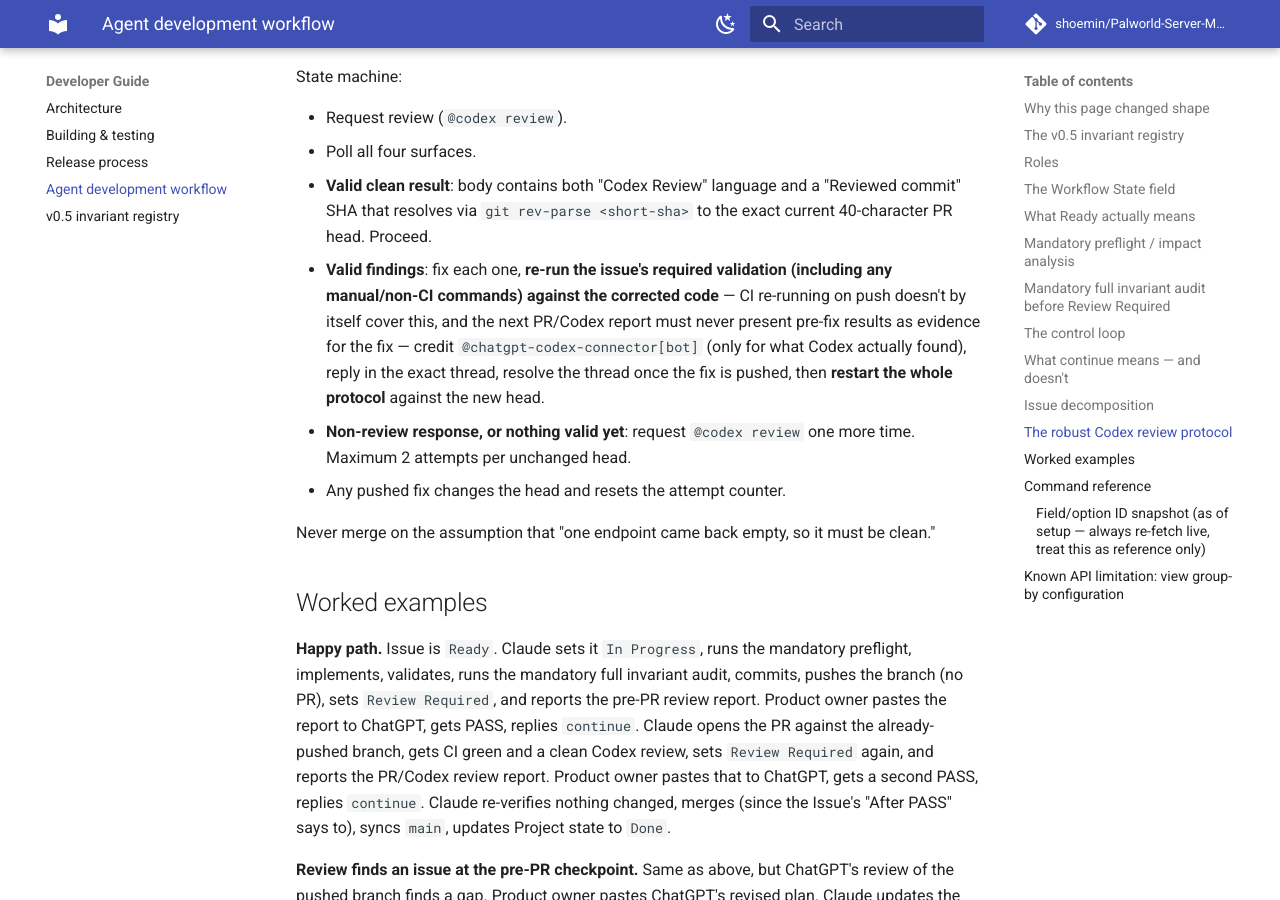
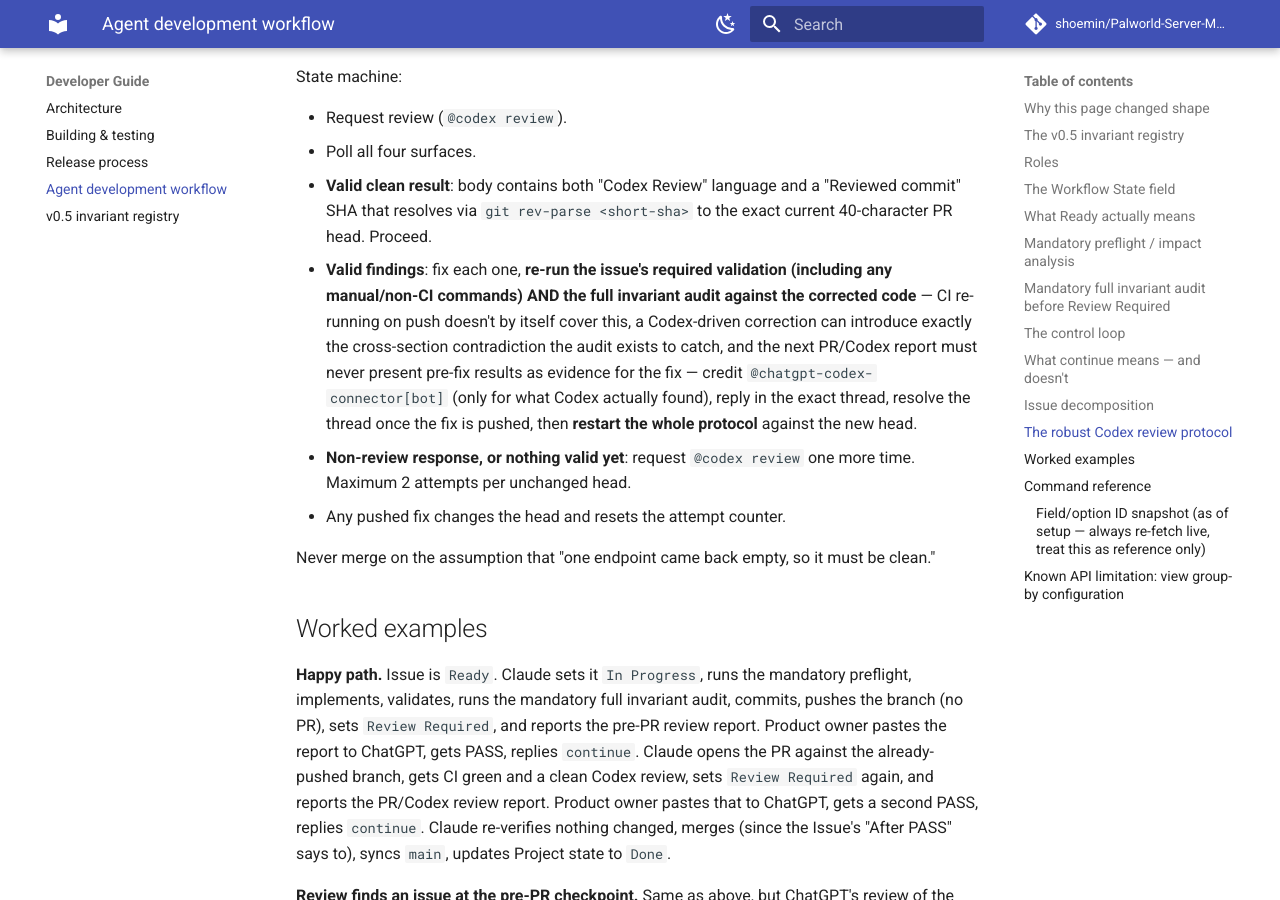
Before and after one commit to shoemin/Palworld-Server-Manager, an MkDocs documentation site: the page built from docs/developer/agent-workflow.md, in a window 1280 px wide and 900 px high, scrolled down 5940 px. Built offline with MkDocs 1.6.1 and Material for MkDocs 9.7.7, drawn with Linux system fonts in a browser that asks for light colours; comment, search, counter and statistics services are not loaded.

Commit message:
Shorten field descriptions to GitHub's 200-char limit; audit refresh too
Two more Codex findings on PR #56 (commit cea19ba), found via a
direct pagination check after the REST comment listing's default
30-item page had started hiding newer comments this session:

- GitHub caps an issue-form field's attributes.description at 200
  characters. The Parent Epic description (363 chars) and After PASS
  description (254 chars) both exceeded it in both templates, which
  means GitHub would reject the form configuration outright rather
  than merely rendering it oddly. Shortened all four to fit while
  keeping the essential content.

- CLAUDE.md H's Codex-finding-fix requirement (and agent-workflow.md's
  matching state) only refreshed the issue's validation, not the
  full invariant audit (F) - but a Codex-driven correction can
  introduce exactly the cross-section contradiction that audit
  exists to catch. Both now require re-running the audit too.

Co-Authored-By: Claude Sonnet 5 <noreply@anthropic.com>

```diff
--- a/docs/developer/agent-workflow.md
+++ b/docs/developer/agent-workflow.md
@@ -158,7 +158,7 @@ State machine:
 - Request review (`@codex review`).
 - Poll all four surfaces.
 - **Valid clean result**: body contains both "Codex Review" language and a "Reviewed commit" SHA that resolves via `git rev-parse <short-sha>` to the exact current 40-character PR head. Proceed.
-- **Valid findings**: fix each one, **re-run the issue's required validation (including any manual/non-CI commands) against the corrected code** — CI re-running on push doesn't by itself cover this, and the next PR/Codex report must never present pre-fix results as evidence for the fix — credit `@chatgpt-codex-connector[bot]` (only for what Codex actually found), reply in the exact thread, resolve the thread once the fix is pushed, then **restart the whole protocol** against the new head.
+- **Valid findings**: fix each one, **re-run the issue's required validation (including any manual/non-CI commands) AND the full invariant audit against the corrected code** — CI re-running on push doesn't by itself cover this, a Codex-driven correction can introduce exactly the cross-section contradiction the audit exists to catch, and the next PR/Codex report must never present pre-fix results as evidence for the fix — credit `@chatgpt-codex-connector[bot]` (only for what Codex actually found), reply in the exact thread, resolve the thread once the fix is pushed, then **restart the whole protocol** against the new head.
 - **Non-review response, or nothing valid yet**: request `@codex review` one more time. Maximum 2 attempts per unchanged head.
 - Any pushed fix changes the head and resets the attempt counter.
 
```
Also changed, not shown: CLAUDE.md (+1 -1 lines), 2 other files.
